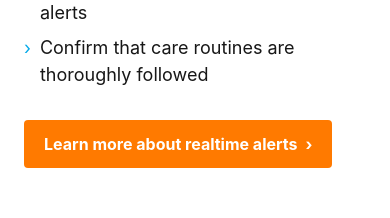
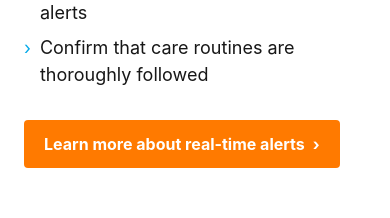
Before and after one commit to noam-hoze/vayyar-care-site, a Next.js app: page / in a window 390 px wide. Shown: the part 1760-1978 px from the top of the page. Built offline with nearby package versions, Linux system fonts and the light colour scheme; a web font is replaced by a local one.

Commit message:
Mobile version improvements

```diff
--- a/src/app/page.tsx
+++ b/src/app/page.tsx
@@ -654,8 +654,8 @@ export default function HomePage() {
                             key={idx}
                             section={section}
                             index={idx}
-                            sectionId={`section-${idx}`}
-                            nextSectionId={`section-${idx + 1}`}
+                            sectionId={`section-${section.id}`}
+                            nextSectionId={`section-${section.id + 1}`}
                         />
                     ))}
                     {/* Contact form section at the end of the page */}
--- a/src/components/MainLayout.tsx
+++ b/src/components/MainLayout.tsx
@@ -90,11 +90,13 @@ const MainLayout: React.FC<MainLayoutProps> = ({ children }) => {
                         &times;
                     </button>
                     <div className="flex flex-col gap-8 w-full max-w-xs mx-auto" style={{fontFamily: "Magistral"}}>
-                        {homeSections.map((section, idx) => (
+                        {homeSections
+                            .filter(section => section.type === "text")
+                            .map((section, idx) => (
                             <button
                                 key={section.title + idx}
                                 onClick={() => {
-                                    const el = document.getElementById(`section-${idx}`);
+                                    const el = document.getElementById(`section-${section.id}`);
                                     if (el) {
                                         el.scrollIntoView({ behavior: "smooth", block: "start" });
                                     }
--- a/src/data/homeSections.tsx
+++ b/src/data/homeSections.tsx
@@ -1,6 +1,7 @@
 import { JSX } from "react";
 
 export interface HomeSection {
+    id: number;
     type: "text" | "video";
     title: string;
     header?: React.ReactNode;
@@ -19,8 +20,9 @@ export interface HomeSection {
 
 export const homeSections: HomeSection[] = [
     {
+        id: 0,
         type: "text",
-        title: "Intro",
+        title: "Workforce Optimization",
         header: (
             <>
                 <span style={{ color: "#05aae9" }}>Better</span> operations.
@@ -63,10 +65,11 @@ export const homeSections: HomeSection[] = [
         ),
         text: { start: 5, end: 11 },
     },
-    { type: "video", title: "Video 1", video: { start: "00:12:06", end: "00:34:11" } },
+    { id: 1, type: "video", title: "Video 1", video: { start: "00:12:06", end: "00:34:11" } },
     {
+        id: 2,
         type: "text",
-        title: "Intro",
+        title: "Real-time Alerts",
         header: (
             <>
                 <span
@@ -108,7 +111,7 @@ export const homeSections: HomeSection[] = [
                 </span>
             </>
         ),
-        buttonText: "realtime alerts",
+        buttonText: "real-time alerts",
         scrollToTimeValue: "00:00:45:13",
         content: (
             <ul style={{ listStyle: "none", padding: 0 }}>
@@ -148,10 +151,11 @@ export const homeSections: HomeSection[] = [
         ),
         text: { start: 36, end: 46 },
     },
-    { type: "video", title: "Video 2", video: { start: "00:35:04", end: "01:17:26" } },
+    { id: 3, type: "video", title: "Video 2", video: { start: "00:35:04", end: "01:17:26" } },
     {
+        id: 4,
         type: "text",
-        title: "Summary",
+        title: "AI insights",
         header: (
             <>
                 <span style={{ color: "#05aae9" }}>Actionable</span> insights.
@@ -203,18 +207,19 @@ export const homeSections: HomeSection[] = [
         ),
         text: { start: 80, end: 92 },
     },
-    { type: "video", title: "Video 3", video: { start: "01:33:02", end: "02:10:03" } },
+    { id: 5, type: "video", title: "Video 3", video: { start: "01:33:02", end: "02:10:03" } },
     {
+        id: 6,
         type: "text",
-        title: "Summary",
+        title: "Personalized Care",
         header: (
             <>
                 The <span style={{ color: "#05aae9" }}>right</span> care. <br />
                 At the right <span style={{ color: "#05aae9" }}>rate.</span>
             </>
         ),
-        buttonText: "AI insights",
-        scrollToTimeValue: "00:01:32:33",
+        buttonText: "Personalized Care",
+        scrollToTimeValue: "00:02:12:00",
         content: (
             <ul style={{ listStyle: "none", padding: 0 }}>
                 <li
@@ -254,4 +259,34 @@ export const homeSections: HomeSection[] = [
         ),
         text: { start: 113, end: 130 },
     },
+    { id: 7, type: "video", title: "Video 3", video: { start: "02:13:07", end: "02:33:03" } },
+    {
+        id: 8,
+        type: "text",
+        title: "Increase NOI",
+        header: (
+            <>
+                Built to <span style={{ color: "#05aae9" }}>scale</span>.
+            </>
+        ),
+        buttonText: "increase NOI",
+        scrollToTimeValue: "00:01:32:33",
+        content: (
+            <ul style={{ listStyle: "none", padding: 0 }}>
+                <li
+                    style={{
+                        display: "flex",
+                        gap: "0.5em",
+                        marginBottom: "0.5rem",
+                    }}
+                >
+                    <span style={{ color: "#05aae9" }}>›</span>
+                    <span>
+                        Turn insights into enterprise-wide transformation.
+                    </span>
+                </li>
+            </ul>
+        ),
+    },
+    { id: 9, type: "video", title: "Video 3", video: { start: "02:33:03", end: "02:58:00" } },
 ];
```
